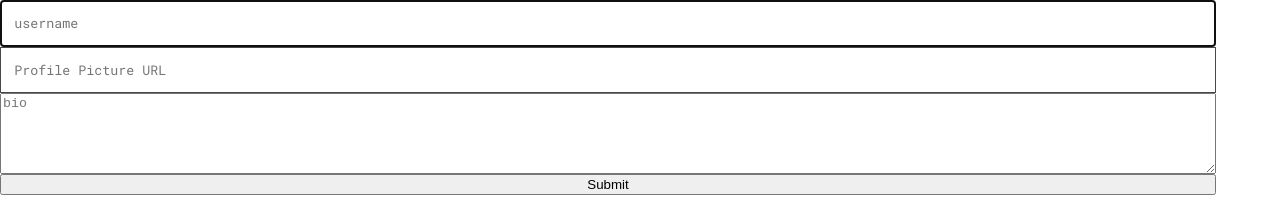
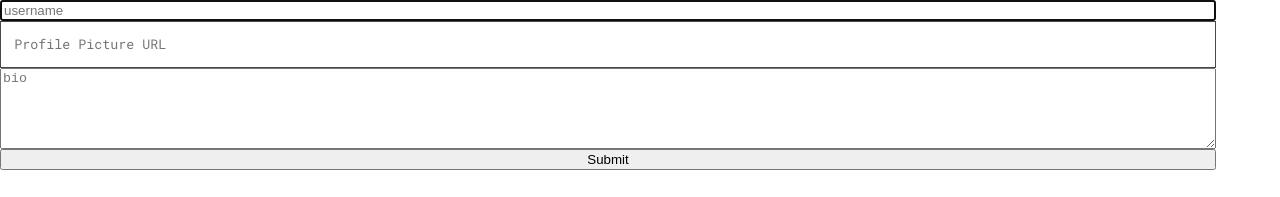
Before and after one commit to erichowington/hobbyr, a React (Create React App) app: page /editprofile/1 in a window 1280 px wide. Shown: the top 197 px of the page. Built offline with nearby package versions, Linux system fonts and the light colour scheme; no server answers.

Commit message:
edit profile working fully

```diff
--- a/src/App.js
+++ b/src/App.js
@@ -57,7 +57,7 @@ function App() {
             path="/profile/:profileId"
             element={<Profile profile={profile} />}
           />
-          <Route path="/editprofile/:profileId" element={<EditProfile />} />
+          <Route path="/editprofile/:profileId" element={<EditProfile />} user={user} setUser={setUser} profile={profile} setProfile={setProfile} />
           <Route
             path="/projectdetails/:projectId"
             element={
--- a/src/Components/UserProfile/UserProfile.jsx
+++ b/src/Components/UserProfile/UserProfile.jsx
@@ -110,7 +110,7 @@ function UserProfile({ myProfile }) {
             <div className="profile-img-wrapper">
               <img
                 className="profile-img"
-                src="https://github.com/erichowington/hobbyr/blob/dev/public/images/hobbyr-logos/hobbyr-thumbnail-orange.png?raw=true"
+                src= {profile.profile_pic}
                 alt="user-icon"
               />
             </div>
--- a/src/Screens/EditProfile/EditProfile.jsx
+++ b/src/Screens/EditProfile/EditProfile.jsx
@@ -42,6 +42,27 @@ function EditProfile() {
     }
   };
 
+  // const handleSubmit = async (e) => {
+  //   e.preventDefault();
+
+  //   const updatedProfile = {
+  //     ...profile,
+  //     [e.target.name]: e.target.value // Update the profile state with the latest changes
+  //   };
+
+  //   const formData = new FormData();
+  //   formData.append('username', updatedProfile.username);
+  //   formData.append('profile_pic', updatedProfile.profile_pic);
+  //   formData.append('bio', updatedProfile.bio);
+
+  //   try {
+  //     await updateUserProfile(profileId, formData);
+  //     navigate(`/profile/${profileId}`);
+  //   } catch (error) {
+  //     console.error('Failed to update profile', error);
+  //   }
+  // };
+
   const handleChange = (e) => {
     const { name, value } = e.target;
 
@@ -54,7 +75,7 @@ function EditProfile() {
   return (
     <form className='edit-form' onSubmit={handleSubmit} encType='multipart/form-data'>
       <input
-        className='input-title-form'
+        className='input-username-form'
         placeholder='username'
         name='username'
         value={profile.username}
```
